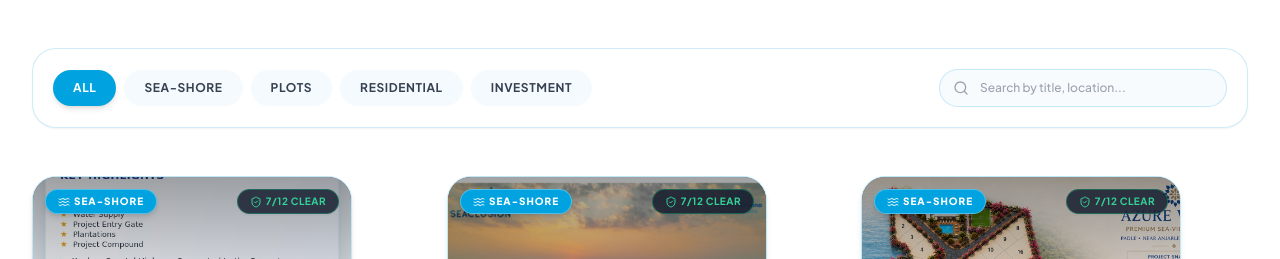
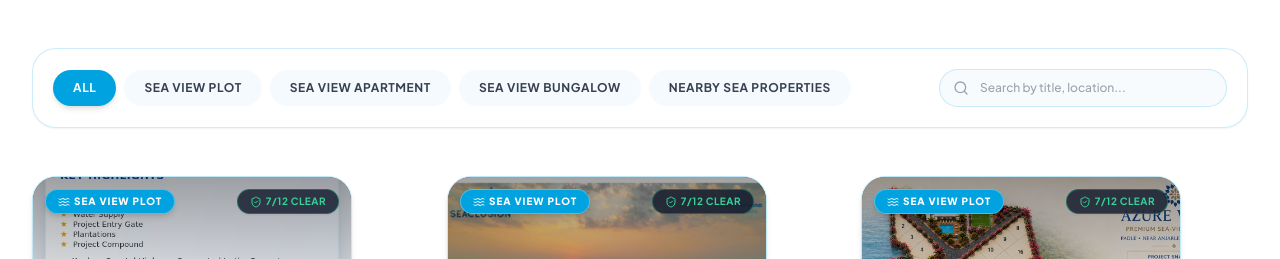
Before and after one commit to neuronexuspvtltd/kokan-nirvana-, a React (Vite) app: page /properties in a window 1280 px wide. Shown: the part 320-579 px from the top of the page. Built offline with nearby package versions, Linux system fonts and the light colour scheme; no server answers; a web font is replaced by a local one.

Commit message:
Replace property filter categories with Sea View Plot, Sea View Apartment, Sea View Bungalow, and Nearby Sea Properties

```diff
--- a/src/components/PropertyShowcase.jsx
+++ b/src/components/PropertyShowcase.jsx
@@ -19,7 +19,7 @@ export default function PropertyShowcase({ onViewProperty, onEnquireProperty, ex
     }
   }, [externalSearchQuery]);
 
-  const categories = ['All', 'Sea-Shore', 'Plots', 'Residential', 'Investment'];
+  const categories = ['All', 'Sea View Plot', 'Sea View Apartment', 'Sea View Bungalow', 'Nearby Sea Properties'];
 
   const filteredProperties = PROPERTIES_DATA.filter((prop) => {
     const matchesCategory = activeFilter === 'All' || prop.category === activeFilter;
--- a/src/data/websiteData.js
+++ b/src/data/websiteData.js
@@ -43,7 +43,7 @@ export const PROPERTIES_DATA = [
     title: "The Sea Gate Cliffside NA Plots",
     location: "Anjarle Beach Cliff, Dapoli",
     type: "Cliffside Collector NA Plot",
-    category: "Sea-Shore",
+    category: "Sea View Plot",
     plotArea: "2 - 5 Guntha (2,178 - 5,445 sq.ft.)",
     startingPrice: "On Request",
     image: "/properties/sea_gate/info.jpeg",
@@ -61,7 +61,7 @@ export const PROPERTIES_DATA = [
     title: "Seaclusion Beachside NA Plots",
     location: "Tamastirth Ladghar Dapoli",
     type: "Beachside Collector NA Plot",
-    category: "Sea-Shore",
+    category: "Sea View Plot",
     plotArea: "3.5 - 11 Guntha (3,811 - 11,979 sq.ft.)",
     startingPrice: "On Request",
     image: "/properties/seaclusion/drone1.jpeg",
@@ -79,7 +79,7 @@ export const PROPERTIES_DATA = [
     title: "Azure Vistas Coastal NA Plots",
     location: "Ladghar Beach Corridor, Dapoli",
     type: "Collector Sanctioned NA Plot",
-    category: "Sea-Shore",
+    category: "Sea View Plot",
     plotArea: "2.5 - 5 Guntha (2,722 - 5,445 sq.ft.)",
     startingPrice: "On Request",
     image: "/properties/azure_vistas/info.jpeg",
@@ -94,7 +94,7 @@ export const PROPERTIES_DATA = [
     title: "The HillTop Dapoli Ocean Sites",
     location: "Tamastirth Ladghar Beach Dapoli",
     type: "Panoramic Plot Layout",
-    category: "Plots",
+    category: "Sea View Plot",
     plotArea: "3 - 10 Guntha (3,267 - 10,890 sq.ft.)",
     startingPrice: "On Request",
     image: "/properties/hilltop_dapoli/drone1.jpg",
@@ -113,7 +113,7 @@ export const PROPERTIES_DATA = [
     title: "Vista Twin Tower Terrace Houses",
     location: "Tamastirth Ladghar Dapoli",
     type: "Sea View Terrace Row House",
-    category: "Residential",
+    category: "Sea View Apartment",
     plotArea: "1 BHK & 2 BHK (672 & 1,005 sq.ft.)",
     startingPrice: "On Request",
     image: "/properties/vista_twin_tower/twintower.jpg",
@@ -132,7 +132,7 @@ export const PROPERTIES_DATA = [
     title: "Zen Habitat Exclusive Coastal Plots",
     location: "Tamastirth Ladghar Dapoli",
     type: "Exclusive Coastal Living Plot",
-    category: "Sea-Shore",
+    category: "Sea View Plot",
     plotArea: "2.5 - 10 Guntha (2,722 - 10,890 sq.ft.)",
     startingPrice: "On Request",
     image: "/properties/zen_habited/dji1.jpg",
@@ -150,7 +150,7 @@ export const PROPERTIES_DATA = [
     title: "Sapphire Retreats Row Houses",
     location: "Dapoli Sea View Corridor",
     type: "Sea View Row House",
-    category: "Residential",
+    category: "Sea View Bungalow",
     plotArea: "1BHK & 2BHK Luxury Cottages",
     startingPrice: "On Request",
     image: "/properties/sapphire_retreats/rowhouse.jpeg",
@@ -168,7 +168,7 @@ export const PROPERTIES_DATA = [
     title: "Orchard Estate NA Plot Layout",
     location: "Dapoli Green Corridor",
     type: "Collector NA Plot Layout",
-    category: "Plots",
+    category: "Nearby Sea Properties",
     plotArea: "3,000 - 8,000 sq.ft.",
     startingPrice: "On Request",
     image: "/properties/orchard_estate/img1.jpeg",
@@ -186,7 +186,7 @@ export const PROPERTIES_DATA = [
     title: "Kokan Casa Coastal Cottages",
     location: "Dapoli Coastline, Ratnagiri",
     type: "Boutique Coastal Row Houses",
-    category: "Residential",
+    category: "Sea View Bungalow",
     plotArea: "1BHK & 2BHK Holiday Cottages",
     startingPrice: "On Request",
     image: "/properties/kokan_casa/page_1.jpg",
--- a/src/pages/AdminPage.jsx
+++ b/src/pages/AdminPage.jsx
@@ -385,7 +385,7 @@ export default function AdminPage() {
                     title: '',
                     location: 'Dapoli, Ratnagiri',
                     type: 'Sea View N.A. Plot',
-                    category: 'Sea-Shore',
+                    category: 'Sea View Plot',
                     plotArea: '2,500 sq.ft.',
                     image: 'https://images.unsplash.com/photo-1507525428034-b723cf961d3e?auto=format&fit=crop&w=1200&q=80',
                     features: ['Collector Sanctioned NA', '100% 7/12 Title Clear', 'Gated Security'],
@@ -781,10 +781,10 @@ export default function AdminPage() {
                     onChange={(e) => setEditingProperty({ ...editingProperty, category: e.target.value })}
                     className="w-full px-4 py-2.5 rounded-xl text-xs bg-sand-50 border border-gray-200 font-medium"
                   >
-                    <option value="Sea-Shore">Sea-Shore</option>
-                    <option value="Plots">Plots</option>
-                    <option value="Residential">Residential</option>
-                    <option value="Investment">Investment</option>
+                    <option value="Sea View Plot">Sea View Plot</option>
+                    <option value="Sea View Apartment">Sea View Apartment</option>
+                    <option value="Sea View Bungalow">Sea View Bungalow</option>
+                    <option value="Nearby Sea Properties">Nearby Sea Properties</option>
                   </select>
                 </div>
               </div>
--- a/src/pages/PropertiesPage.jsx
+++ b/src/pages/PropertiesPage.jsx
@@ -17,7 +17,7 @@ export default function PropertiesPage() {
     setProperties(getProperties());
   }, []);
 
-  const categories = ['All', 'Sea-Shore', 'Plots', 'Residential', 'Investment'];
+  const categories = ['All', 'Sea View Plot', 'Sea View Apartment', 'Sea View Bungalow', 'Nearby Sea Properties'];
 
   const filteredProperties = properties.filter((prop) => {
     const matchesCategory = activeFilter === 'All' || prop.category === activeFilter;
```
